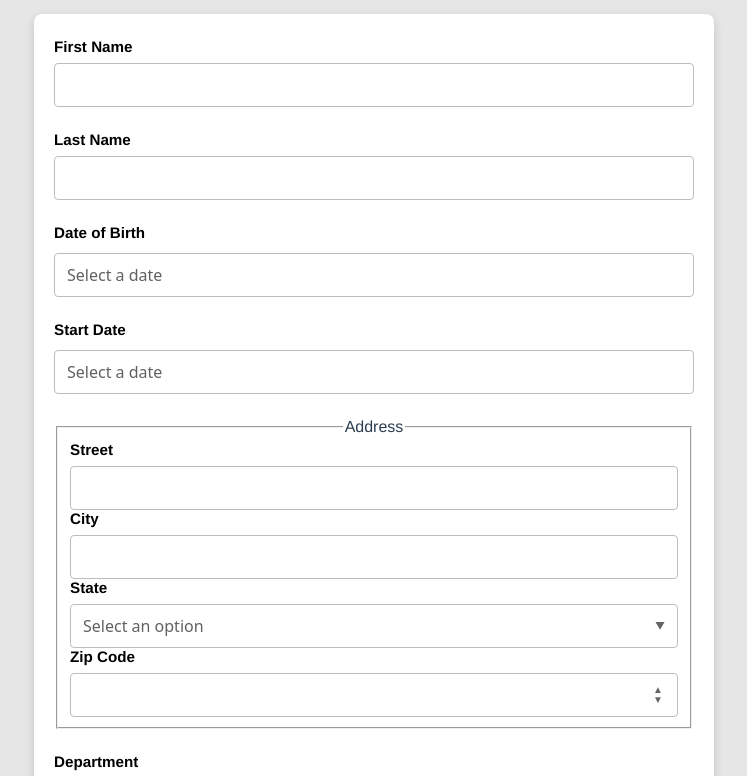
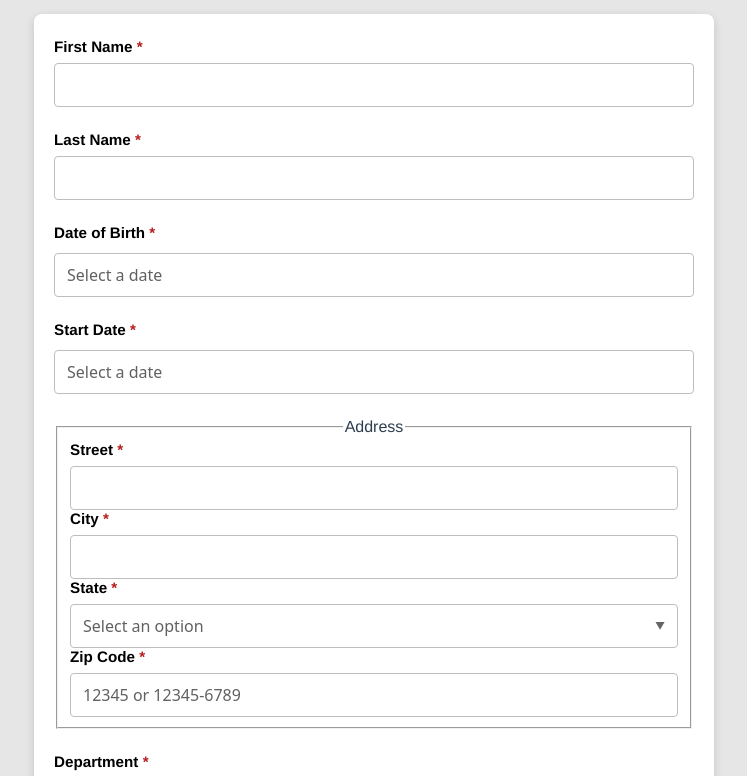
Before and after one commit to amandinedev/HRnet-tdd-Front, a React (Vite) app: page / in a window 1280 px wide. Shown: the part 300-1076 px from the top of the page, without its empty margins (266-1013 px from the left). Built offline with nearby package versions, Linux system fonts and the light colour scheme.

Commit message:
add validation rules

```diff
--- a/src/components/EmployeeForm/EmployeeForm.jsx
+++ b/src/components/EmployeeForm/EmployeeForm.jsx
@@ -30,80 +30,125 @@ const EmployeeForm = () => {
 
   const [submitted, setSubmitted] = useState(false);
   const [showModal, setShowModal] = useState(false);
+  const [fieldErrors, setFieldErrors] = useState({
+    firstName: "",
+    lastName: "",
+    street: "",  // ADDED THIS
+    zipCode: "",
+  });
 
+  // Validation functions
+  const validateName = (name) => {
+    if (!name.trim()) return "Please fill in this field";
+    const nameRegex = /^[\p{Letter}\s\-.']+$/u;
+    if (!nameRegex.test(name)) return "Only letters, hyphens, apostrophes, and spaces are allowed";
+    return "";
+  };
+
+  const validateStreet = (street) => {
+    if (!street.trim()) return "Please fill in this field";
+    const streetRegex = /^[\p{Letter}\p{N}\s\-,.'#&()/_@%!?:;"+=]+$/u;
+    if (!streetRegex.test(street))
+      return "Invalid street address. Use only letters, numbers, spaces, and common punctuation (,.-'#&/)";
+    return "";
+  };
+
+const validateCity = (city) => {
+  if (!city.trim()) return "Please fill in this field";
+  const cityRegex = /^[\p{Letter}\s\-.'()]+$/u;
+  if (!cityRegex.test(city))
+    return "Invalid city name. Use only letters, spaces, hyphens, apostrophes, and periods.";
+  return "";
+};
+
+  const validateZipCode = (zipCode) => {
+    if (!zipCode.trim()) return "Zip code is required";
+    const zipRegex = /^(?:\d{5}|\d{5}-\d{4})$/;
+    if (!zipRegex.test(zipCode)) return "Please enter a valid zip code (5 digits or 5+4 format)";
+    return "";
+  };
+
+  // Event handlers
   const handleChangeInputText = (e) => {
     const { name, value } = e.target;
-    setFormData({
-      ...formData,
+
+    if (fieldErrors[name]) {
+      setFieldErrors((prev) => ({
+        ...prev,
+        [name]: "",
+      }));
+    }
+
+    setFormData((prev) => ({
+      ...prev,
       [name]: value,
-    });
+    }));
   };
 
   const handleChangeInputSelect = (label, selectedValue) => {
-    setFormData({
-      ...formData,
+    setFormData((prev) => ({
+      ...prev,
       [label]: selectedValue,
-    });
+    }));
   };
 
   const handleChangeInputDate = (dateField, date) => {
     const formattedDate = date ? date.toISOString().split("T")[0] : null;
-    setFormData({
-      ...formData,
+    setFormData((prev) => ({
+      ...prev,
       [dateField]: formattedDate,
-    });
+    }));
   };
 
-  const validateForm = () => {
-    const requiredFields = [
-      "firstName",
-      "lastName",
-      "street",
-      "city",
-      "state",
-      "zipCode",
-      "department",
-    ];
-    const dateFields = ["dateOfBirth", "startDate"];
+  // Form submission handler
+  const handleSubmit = async (e) => {
+    e.preventDefault();
+    setSubmitted(true);
+
+    const firstNameError = validateName(formData.firstName);
+    const lastNameError = validateName(formData.lastName);
+    const streetError = validateStreet(formData.street);
+    const cityError = validateCity(formData.city);
+    const zipCodeError = validateZipCode(formData.zipCode);
+
+    // Check other required fields
+    const requiredFields = ["state", "department"];
+    let hasRequiredFieldError = false;
 
     for (let field of requiredFields) {
       if (!formData[field] || formData[field].trim() === "") {
-        return false;
+        hasRequiredFieldError = true;
+        break;
       }
     }
 
-    for (let dateField of dateFields) {
-      if (!formData[dateField]) {
-        return false;
-      }
+    // Check date fields
+    if (!formData.dateOfBirth || !formData.startDate) {
+      hasRequiredFieldError = true;
     }
 
-    return true;
-  };
-
-  const handleSubmit = async (e) => {
-    e.preventDefault();
-    let isValid = validateForm();
-
-    if (!isValid) {
-      setSubmitted(true);
-      console.log("Form validation failed", formData);
+    // Set errors if any
+    if (firstNameError || lastNameError || streetError || zipCodeError || hasRequiredFieldError) {
+      setFieldErrors({
+        firstName: firstNameError,
+        lastName: lastNameError,
+        street: streetError,
+        city: cityError,
+        zipCode: zipCodeError,
+      });
       return;
     }
 
     try {
       dispatch(addEmployeeStart());
 
-      // Add employee to the store
       const newEmployee = {
         ...formData,
         id: Date.now(),
       };
 
-      console.log("Dispatching employee:", newEmployee);
       dispatch(addEmployeeSuccess(newEmployee));
 
-      // Reset form after successful submission
       setFormData({
         firstName: "",
         lastName: "",
@@ -116,9 +161,14 @@ const EmployeeForm = () => {
         department: "",
       });
       setSubmitted(false);
+      setFieldErrors({
+        firstName: "",
+        lastName: "",
+        street: "",  // ADDED THIS
+        zipCode: "",
+      });
       setShowModal(true);
     } catch (err) {
-      console.error("Error adding employee:", err);
       dispatch(addEmployeeFailed(err.message));
     }
   };
@@ -128,82 +178,84 @@ const EmployeeForm = () => {
       <form className={styles.formContainer} onSubmit={handleSubmit}>
         <InputText
           label="First Name"
-        id="firstName"
           name="firstName"
           value={formData.firstName}
           onChange={handleChangeInputText}
           submitted={submitted}
+          error={fieldErrors.firstName}
+          required={true}
         />
         <InputText
           label="Last Name"
-        id="lastName"
           name="lastName"
           value={formData.lastName}
           onChange={handleChangeInputText}
           submitted={submitted}
+          error={fieldErrors.lastName}
+          required={true}
         />
         <InputDate
           label="Date of Birth"
           dateValue={formData.dateOfBirth}
           handleChange={(date) => handleChangeInputDate("dateOfBirth", date)}
           submitted={submitted}
+          required={true}
         />
         <InputDate
           label="Start Date"
           dateValue={formData.startDate}
           handleChange={(date) => handleChangeInputDate("startDate", date)}
           submitted={submitted}
+          required={true}
         />
         <fieldset className="address">
           <legend>Address</legend>
           <InputText
             label="Street"
-          id="street"
             name="street"
             value={formData.street}
             onChange={handleChangeInputText}
             submitted={submitted}
+            error={fieldErrors.street}  // ADDED THIS
+            required={true}
           />
           <InputText
             label="City"
-          id="city"
             name="city"
             value={formData.city}
             onChange={handleChangeInputText}
             submitted={submitted}
+            required={true}
           />
           <InputSelect
             label="State"
             data={states}
             selectedValue={formData.state}
-          handleChange={(selected) =>
-            handleChangeInputSelect("state", selected)
-          }
+            handleChange={(selected) => handleChangeInputSelect("state", selected)}
             submitted={submitted}
+            required={true}
           />
           <InputText
             label="Zip Code"
-          id="zipCode"
             name="zipCode"
-          type="number"
-          min={0}
-          max={99999}
-          step={1}
+            type="text"
             value={formData.zipCode}
             onChange={handleChangeInputText}
             submitted={submitted}
+            error={fieldErrors.zipCode}
+            placeholder="12345 or 12345-6789"
+            required={true}
           />
         </fieldset>
         <InputSelect
           label="Department"
           data={departments}
           selectedValue={formData.department}
-        handleChange={(selected) =>
-          handleChangeInputSelect("department", selected)
-        }
+          handleChange={(selected) => handleChangeInputSelect("department", selected)}
           submitted={submitted}
+          required={true}
         />
-      <Button type="submit" >Save</Button>
+        <Button type="submit">Save</Button>
       </form>
       <Modal show={showModal} onClose={() => setShowModal(false)} />
     </>
--- a/src/components/EmployeeForm/EmployeeForm.module.scss
+++ b/src/components/EmployeeForm/EmployeeForm.module.scss
@@ -1,16 +1,23 @@
 @use '../../sass/abstracts' as *;
 @use "sass:color";
 
+// ============================================================================
+// FORM CONTAINER
+// ============================================================================
 .formContainer {
   @include df-form-container;
   gap: 24px;
+}
 
+// ============================================================================
+// ADDRESS FIELDSET
+// ============================================================================
 fieldset.address {
   @include df-fieldset-styles;
   padding: $df-padding-lg;
   display: flex;
   flex-direction: column;
-    gap:12px;
+  gap: 12px;
 
   legend {
     font-size: 18px;
@@ -18,13 +25,13 @@
   }
 }
 
-  // Dark theme support
-  &.dark-theme {
+// ============================================================================
+// DARK THEME
+// ============================================================================
+.dark-theme {
   @include df-dark-form-card;
 
   fieldset.address {
     @include df-fieldset-styles(dark);
   }
-
 }
-}
```
Lines whose indentation alone changed are shown as unchanged.
